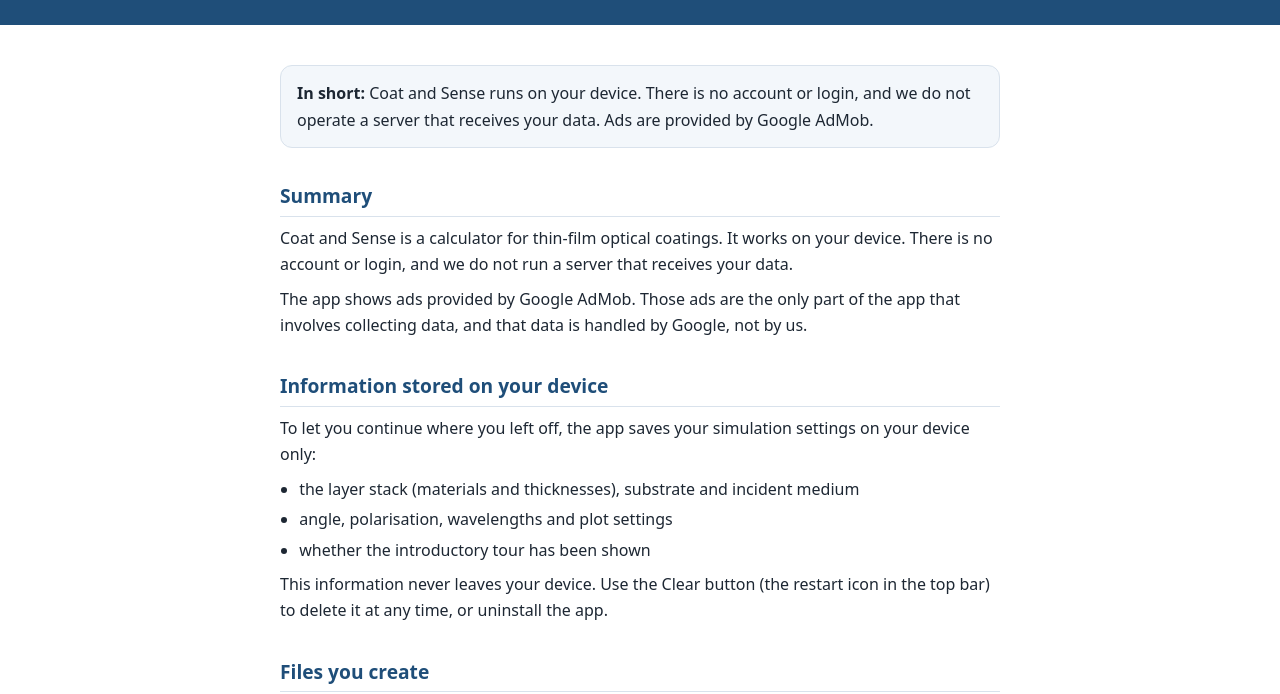
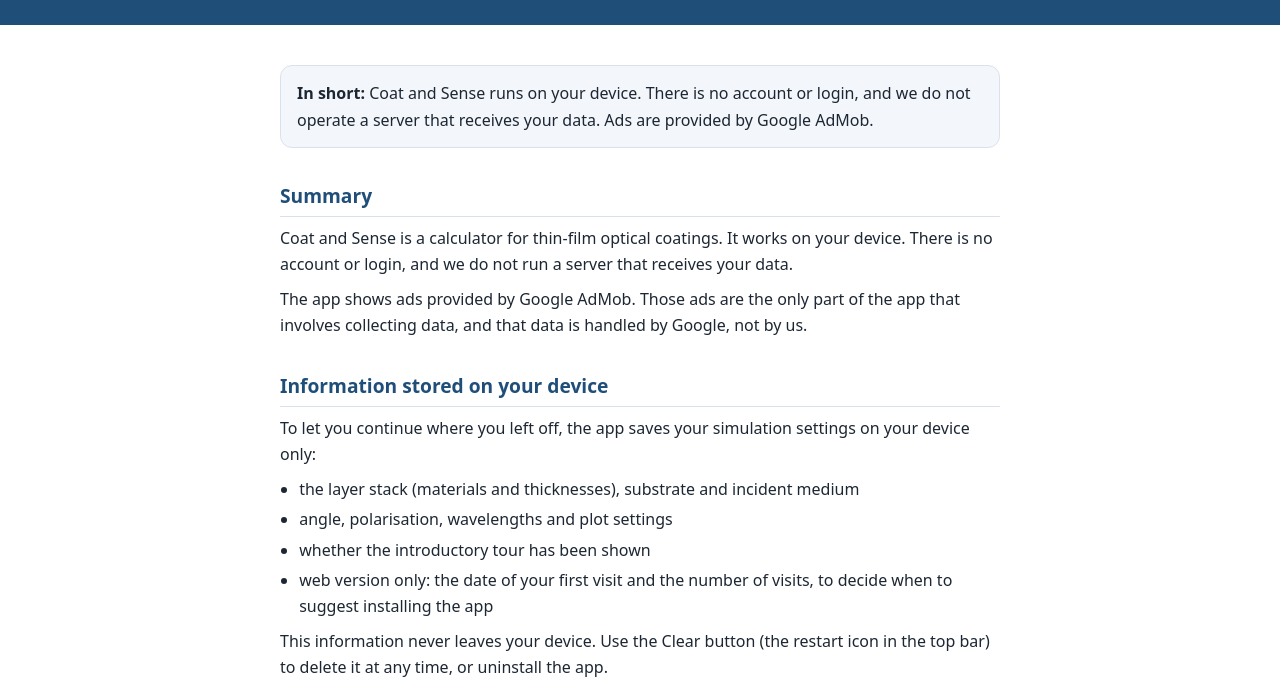
Before and after one commit to ntplabin/coatandsense-policy, a plain HTML site: page privacy.html in a window 1280 px wide. Shown: the part 106-800 px from the top of the page. Drawn offline with Linux system fonts and the light colour scheme.

Commit message:
Update privacy.html

```diff
--- a/privacy.html
+++ b/privacy.html
@@ -61,6 +61,7 @@
     <li>the layer stack (materials and thicknesses), substrate and incident medium</li>
     <li>angle, polarisation, wavelengths and plot settings</li>
     <li>whether the introductory tour has been shown</li>
+    <li>web version only: the date of your first visit and the number of visits, to decide when to suggest installing the app</li>
   </ul>
   <p>This information never leaves your device. Use the Clear button (the restart icon in the top bar)
      to delete it at any time, or uninstall the app.</p>
```
